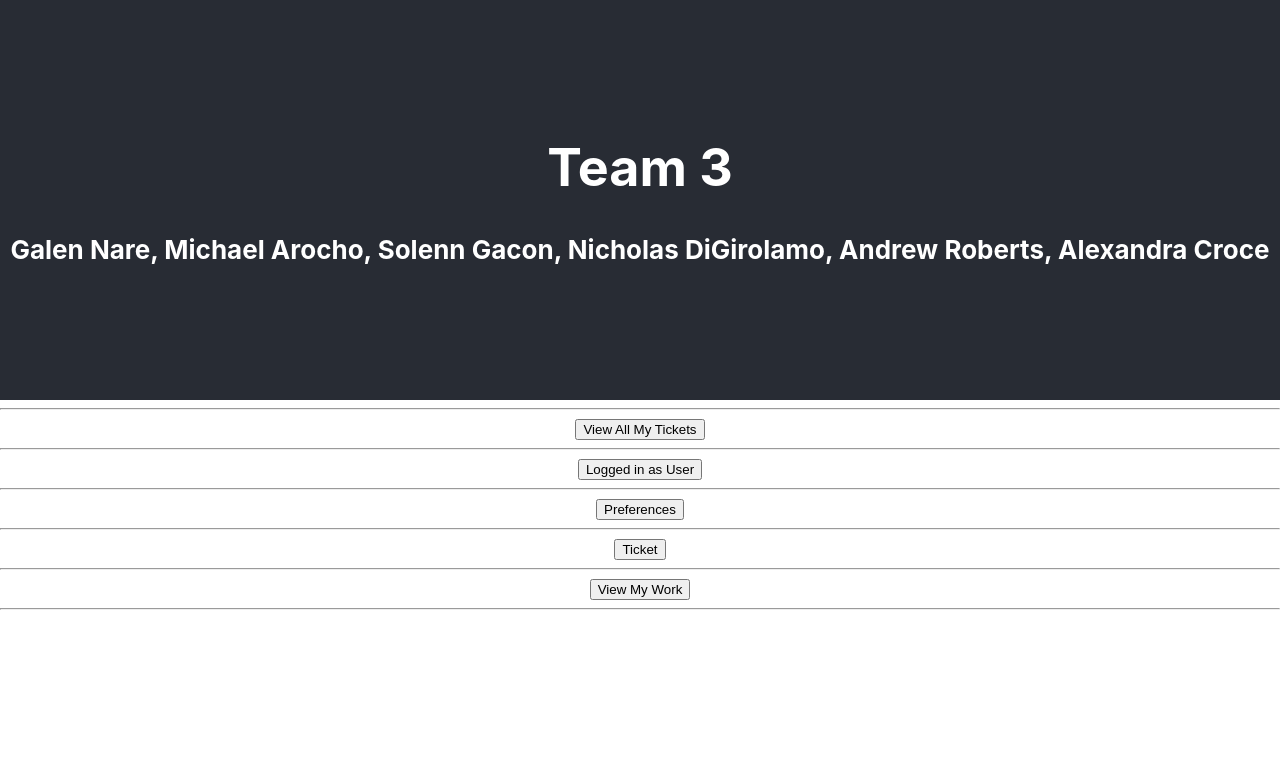
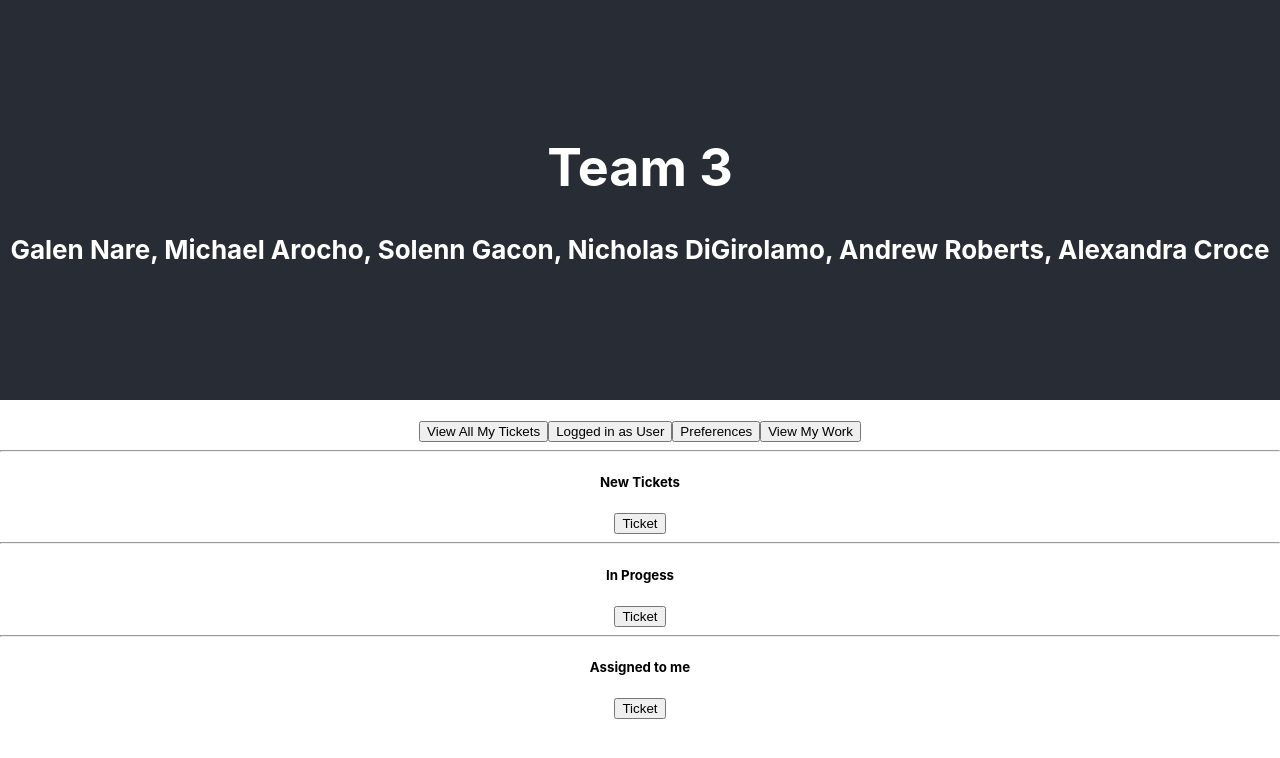
Before and after one commit to galennare/cursed-itsm-board, a React (Create React App) app: page / in a window 1280 px wide. Shown: the top 758 px of the page. Built offline with nearby package versions, Linux system fonts and the light colour scheme.

Commit message:
minor changes

```diff
--- a/src/App.css
+++ b/src/App.css
@@ -6,6 +6,10 @@
     .App-logo {
         animation: App-logo-spin infinite 20s linear;
     }
+}
+
+.App-btn2 {
+    text-align: right;
 }
 
 .App-header {
--- a/src/App.tsx
+++ b/src/App.tsx
@@ -18,17 +18,26 @@ function App() {
                     </h4>
                 </div>
             </header>
+            <br></br>
+            <span>
+                <TicketButton></TicketButton>
+                <DropDownLogIn></DropDownLogIn>
+                <Preferences></Preferences>
+                <ViewMyWork></ViewMyWork>
+            </span>
             <hr></hr>
-            <TicketButton></TicketButton>
-            <hr></hr>
-            <DropDownLogIn></DropDownLogIn>
-            <hr></hr>
-            <Preferences></Preferences>
-            <hr></hr>
+            <h5>New Tickets</h5>
             <Ticket></Ticket>
             <hr></hr>
-            <ViewMyWork></ViewMyWork>
+            <h5>In Progess</h5>
+            <Ticket></Ticket>
             <hr></hr>
+            <h5>Assigned to me</h5>
+            <Ticket></Ticket>
+            <br></br>
+            <br></br>
+            <br></br>
+            <br></br>
         </div>
     );
 }
--- a/src/components/TicketButton.tsx
+++ b/src/components/TicketButton.tsx
@@ -4,7 +4,7 @@ import { Button } from "react-bootstrap";
 export function TicketButton(): JSX.Element {
     return (
         <span>
-            <Button>View All My Tickets</Button>
+            <Button style={{ textAlign: "right" }}>View All My Tickets</Button>
         </span>
     );
 }
```
